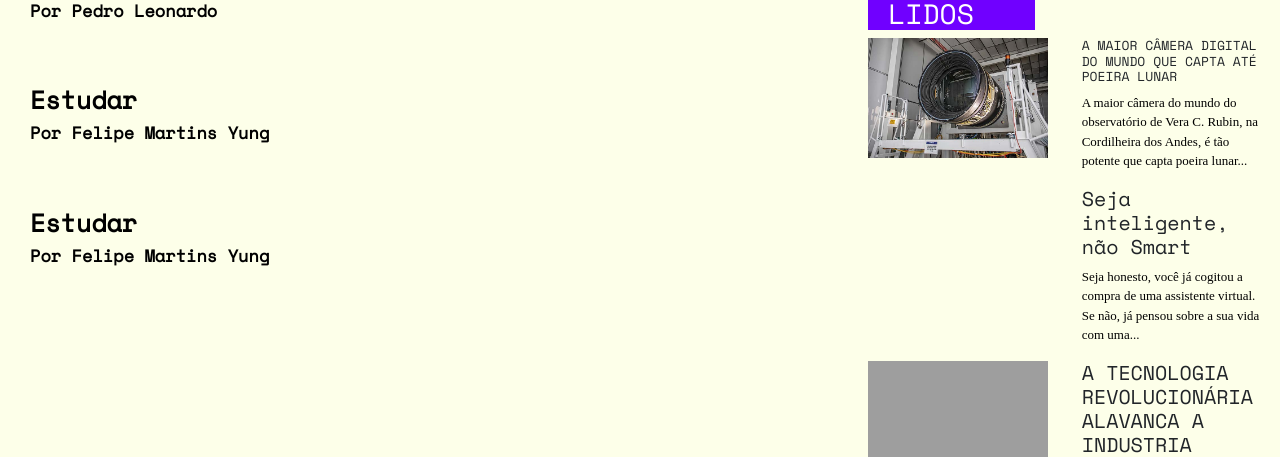
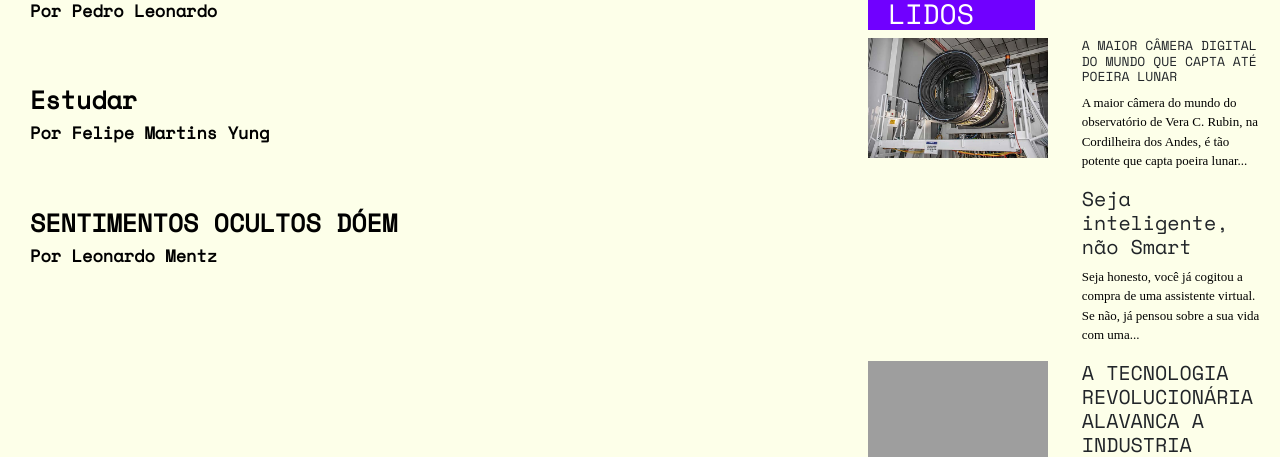
Before and after one commit to senacrs-emti/2022-1T-jornal-G4, a PHP site: page /cronicas.php in a window 1280 px wide. Shown: the part 213-670 px from the top of the page. Run offline with PHP 8.4, Linux system fonts and the light colour scheme; some libraries are stand-ins or nearby versions; some web fonts are replaced; grey boxes are pictures that could not be loaded.

Commit message:
cronica_alpha

```diff
--- a/cronicas.php
+++ b/cronicas.php
@@ -19,9 +19,9 @@ include_once './includes/_header.php'
 </a>
 </div>
 <div class="cronica-div">
-<a href="cronica-felipe.php">
-<h1 class="titulo-noticia col-lg-8 col-sm-12  mt-5">Estudar  <h1>
-<h4 class="autor-noticia col-lg-12 col-sm-12">Por Felipe Martins Yung</h4>
+<a href="cronica-leonardo.php">
+<h1 class="titulo-noticia col-lg-8 col-sm-12  mt-5">SENTIMENTOS OCULTOS DÓEM<h1>
+<h4 class="autor-noticia col-lg-12 col-sm-12">Por Leonardo Mentz</h4>
 </a>
 </div>
     </main>
```
Also changed, not shown: cronica-leonardo.php (+30 -0 lines), assets/img/xuxa.jpg (added).
